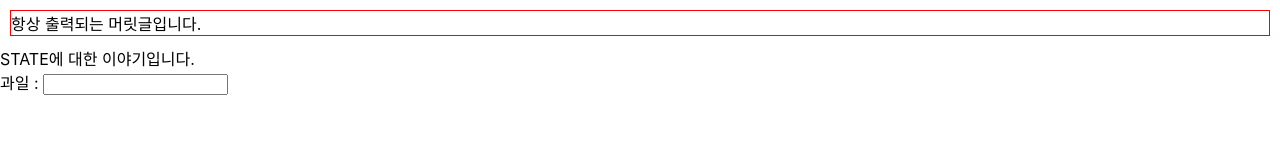
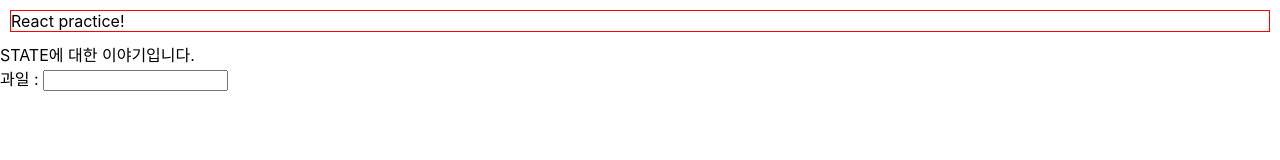
Before and after one commit to JellyKingdom/react-basic, a React (Create React App) app in the folder week-1/: page / in a window 1280 px wide. Shown: the top 160 px of the page. Built offline with nearby package versions, Linux system fonts and the light colour scheme.

Commit message:
feat: finish state 1 lecture

```diff
--- a/week-1/src/Layout.jsx
+++ b/week-1/src/Layout.jsx
@@ -9,7 +9,7 @@
                 border: "1px solid red",
             }}
         >
-            항상 출력되는 머릿글입니다.
+            React practice!
         </header>
         {props.children}
         </>
```
